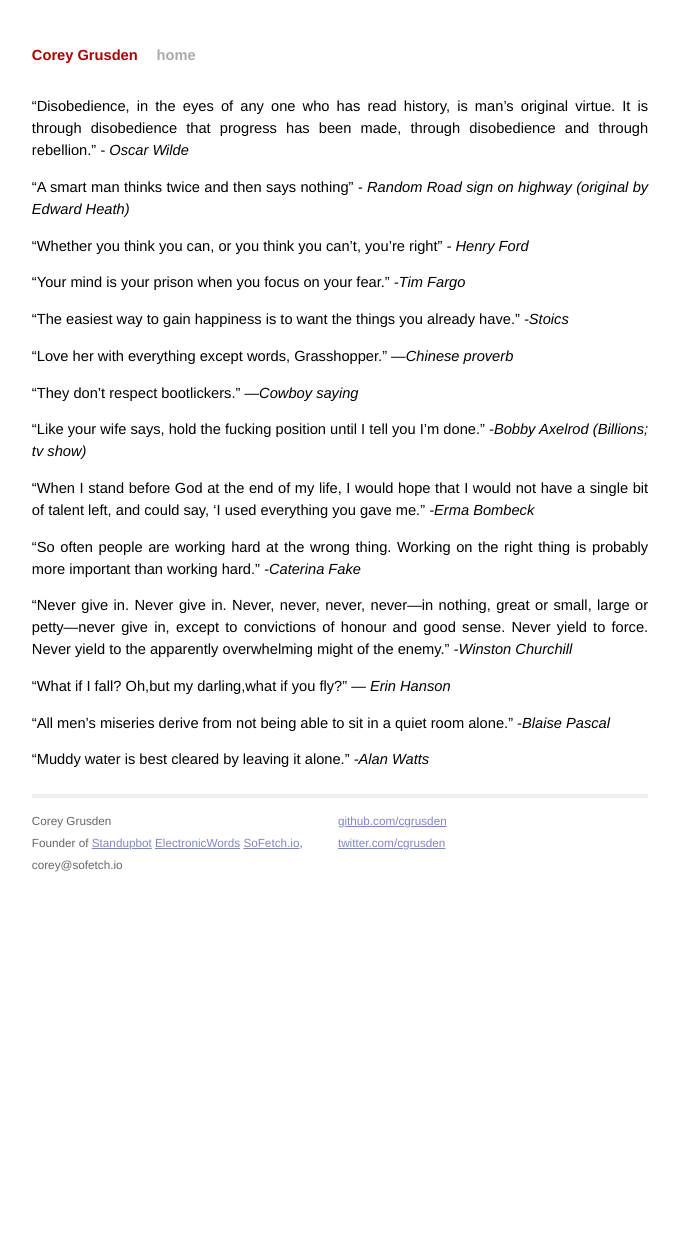
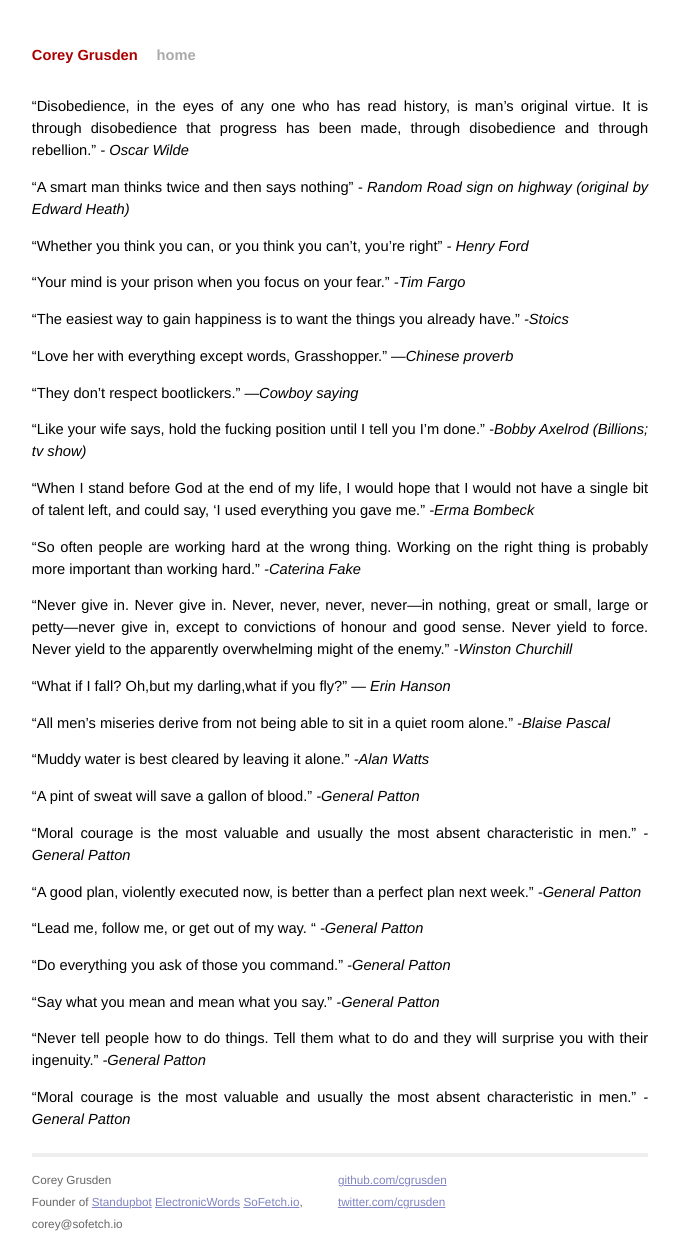
Before and after one commit to cgrusden/cgrusden.github.io, a Jekyll site: the page built from quotes.md, in a window 1280 px wide. Shown: the whole page, without its empty margins (300-979 px from the left). Built offline with Jekyll 4.4.1, drawn with Linux system fonts in a browser that asks for light colours; our own code applies the rules of GitHub Pages for plain Markdown files; before the commit the page ends 944 px from its top, so only the background shows below that.

Commit message:
Add General Patton quotes

```diff
--- a/quotes.md
+++ b/quotes.md
@@ -29,5 +29,20 @@ _-Winston Churchill_
 
 "All men's miseries derive from not being able to sit in a quiet room alone." _-Blaise Pascal_
 
+“Muddy water is best cleared by leaving it alone.” _-Alan Watts_
 
-“Muddy water is best cleared by leaving it alone.” _-Alan Watts_
+ “A pint of sweat will save a gallon of blood.” _-General Patton_
+
+“Moral courage is the most valuable and usually the most absent characteristic in men.” _-General Patton_
+
+“A good plan, violently executed now, is better than a perfect plan next week.” _-General Patton_
+
+“Lead me, follow me, or get out of my way. “ _-General Patton_
+
+“Do everything you ask of those you command.”  _-General Patton_
+
+“Say what you mean and mean what you say.”  _-General Patton_
+
+“Never tell people how to do things. Tell them what to do and they will surprise you with their ingenuity.”  _-General Patton_
+
+“Moral courage is the most valuable and usually the most absent characteristic in men.” _-General Patton_
```
